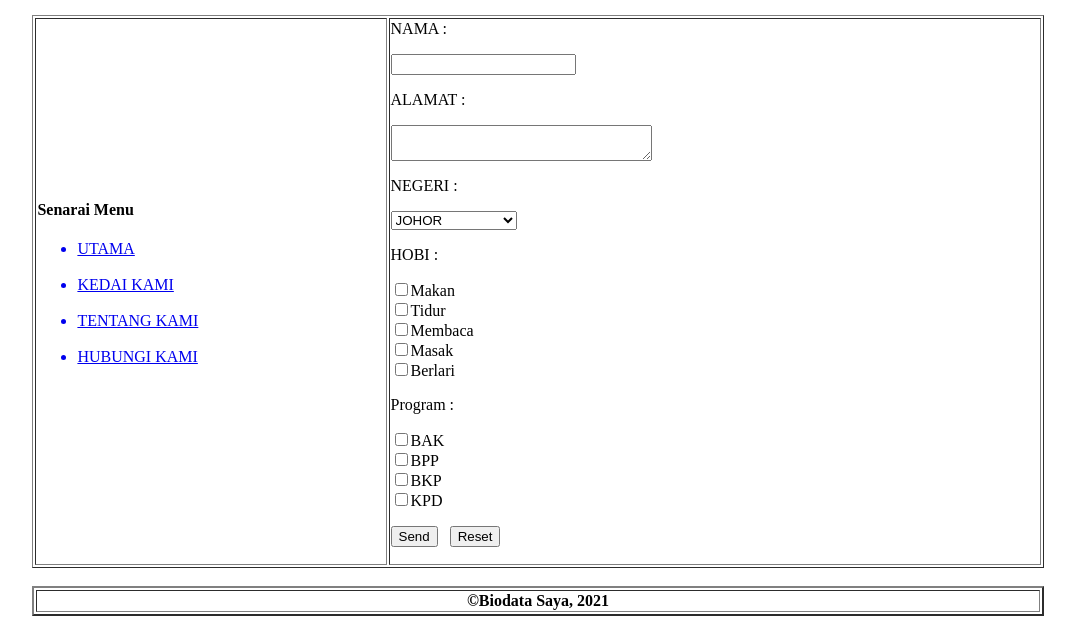
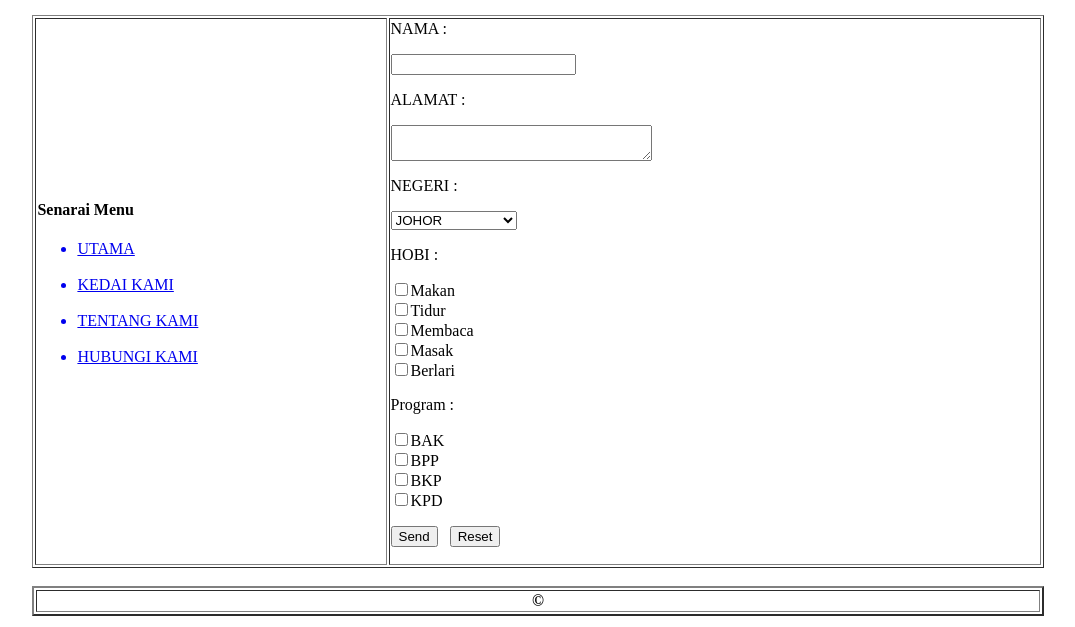
Before and after one commit to frizzdynnn/KPD1023-Penilaian-Prestasi-K3, a plain HTML site: page index.html in a window 1280 px wide. Shown: the part 173-800 px from the top of the page, without its empty margins (102-1177 px from the left). Drawn offline with Linux system fonts and the light colour scheme.

Commit message:
Update index.html

```diff
--- a/index.html
+++ b/index.html
@@ -80,7 +80,7 @@
 
       <table width="80%" border="2">
         <tr>
-          <th>&#169Biodata Saya, 2021</th>
+          <th>&#169<tagname style="property:Biodata Saya, 2021;"></th>
         </tr>
       </table>
 
```
